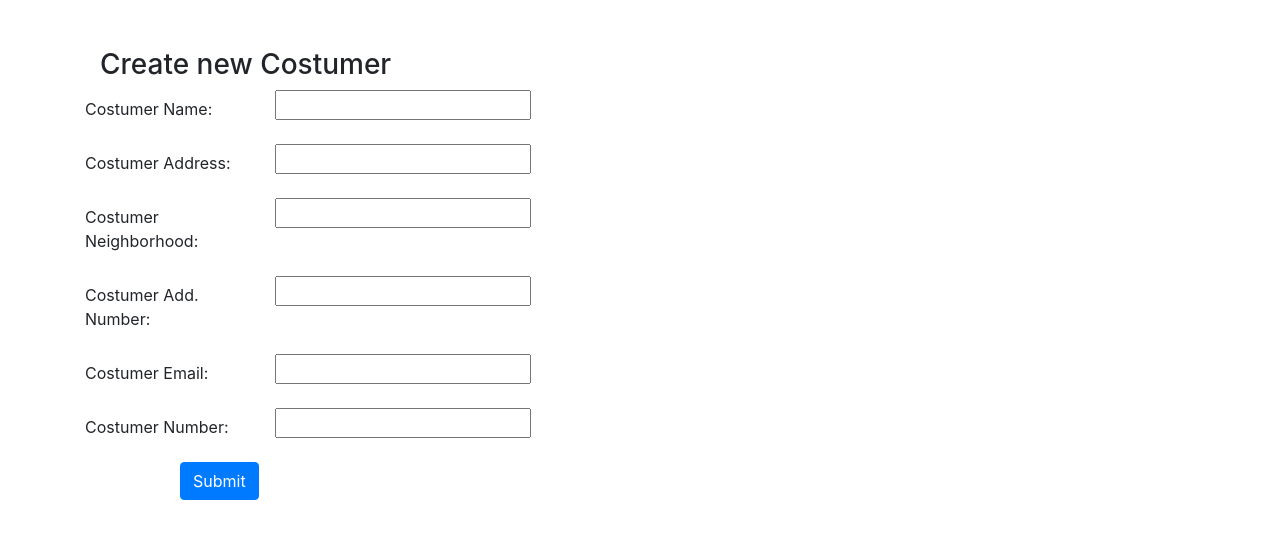
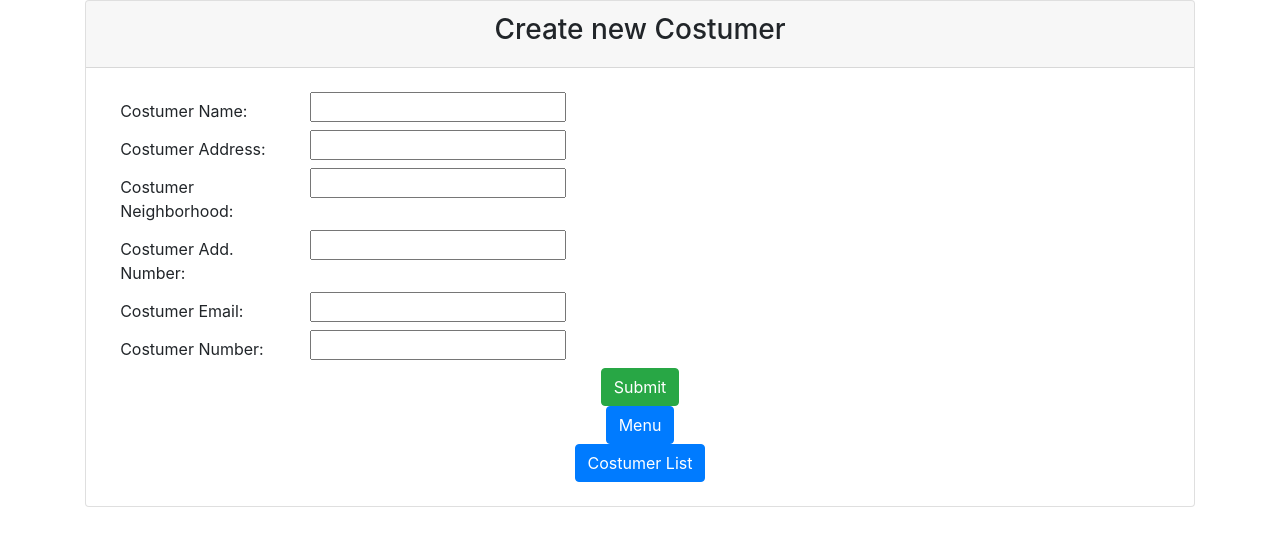
Before and after one commit to elmoamedeo/cesusctrab3, a Django app: page /costumer/ in a window 1280 px wide. Shown: the top 546 px of the page. Run offline with Django 3.2, Linux system fonts and the light colour scheme; some libraries are stand-ins or nearby versions.

Commit message:
Ajustes nos forms HTML e nova migration

```diff
--- a/trabalho3/models/product.py
+++ b/trabalho3/models/product.py
@@ -1,9 +1,11 @@
 from django.db import models
+from ..models import provider
 
 
 class Product(models.Model):
     name = models.CharField(max_length=100)
-    quantity = models.CharField(max_length=5)
+    quantity = models.IntegerField(max_length=5)
+    provider = models.ForeignKey(provider.Provider, on_delete=models.CASCADE, default='null')
 
     class Meta:
         db_table = "product"
--- a/trabalho3/static/css/style.css
+++ b/trabalho3/static/css/style.css
@@ -1,74 +1,3 @@
-body {
-    font: 12px/1.4 Verdana, Arial;
-    background: #eee;
-    height: 100%;
-    margin: 25px 0;
-    padding: 0
+label {
+    margin-left: 3%;
 }
-
-h1 {
-    font: 24px Georgia, Verdana;
-    margin: 0
-}
-
-h2 {
-    font-size: 12px;
-    font-weight: normal;
-    font-style: italic;
-    margin: 0 0 20px
-}
-
-p {
-    margin-top: 0
-}
-
-ul {
-    margin: 0;
-    padding-left: 20px
-}
-
-#testdiv {
-    width: 600px;
-    margin: 0 auto;
-    border: 1px solid #ccc;
-    padding: 20px 25px;
-    background: #fff
-}
-
-#tinybox {
-    position: absolute;
-    display: none;
-    padding: 10px;
-    background: #fff no-repeat 50% 50%;
-    border: 10px solid #e3e3e3;
-    z-index: 2000
-}
-
-#tinymask {
-    position: absolute;
-    display: none;
-    top: 0;
-    left: 0;
-    height: 100%;
-    width: 100%;
-    background: #000;
-    z-index: 1500
-}
-
-#tinycontent {
-    background: #fff
-}
-
-.button {
-    font: 14px Georgia, Verdana;
-    margin-bottom: 10px;
-    padding: 8px 10px 9px;
-    border: 1px solid #ccc;
-    background: #eee;
-    cursor: pointer
-}
-
-.button:hover {
-    border: 1px solid #bbb;
-    background: #e3e3e3
-}
--- a/trabalho3/templates/bill/list_bills.html
+++ b/trabalho3/templates/bill/list_bills.html
@@ -33,6 +33,7 @@
 </table>
 <br>
 <br>
-<center><a href="/bill/" class="btn btn-primary">Add New Record</a></center>
+<div style="text-align: center;"><a href="/bill/" class="btn btn-primary">Add New Record</a></div>
+<div style="text-align: center;"><a href="/" class="btn btn-primary">Menu</a></div>
 </body>
 </html>
--- a/trabalho3/templates/costumer/create_costumer.html
+++ b/trabalho3/templates/costumer/create_costumer.html
@@ -11,52 +11,56 @@
 <form method="POST" class="post-form" action="/costumer/">
     {% csrf_token %}
     <div class="container">
+        <div class="row justify-content-center">
+            <div class="form-group col-md-12 align-center">
+                <div class="card">
+                    <div class="card-header">
+                        <div style="text-align: center;"><h3>Create new Costumer</h3></div>
+                    </div>
                     <br>
-        <div class="form-group">
-            <label class="col-sm-1 col-form-label"></label>
-            <div class="col-sm-4">
-                <h3>Create new Costumer</h3>
-            </div>
-            <div class="form-group row">
+                    <div class="row">
                         <label class="col-sm-2 col-form-label">Costumer Name:</label>
                         <div class="col-sm-4">
                             {{ form.name }}
                         </div>
                     </div>
-            <div class="form-group row">
+                    <div class="row">
                         <label class="col-sm-2 col-form-label">Costumer Address:</label>
                         <div class="col-sm-4">
                             {{ form.address }}
                         </div>
                     </div>
-            <div class="form-group row">
+                    <div class="row">
                         <label class="col-sm-2 col-form-label">Costumer Neighborhood:</label>
                         <div class="col-sm-4">
                             {{ form.neighborhood }}
                         </div>
                     </div>
-            <div class="form-group row">
+                    <div class="row">
                         <label class="col-sm-2 col-form-label">Costumer Add. Number:</label>
                         <div class="col-sm-4">
                             {{ form.address_number }}
                         </div>
                     </div>
-            <div class="form-group row">
+                    <div class="row">
                         <label class="col-sm-2 col-form-label">Costumer Email:</label>
                         <div class="col-sm-4">
                             {{ form.email }}
                         </div>
                     </div>
-            <div class="form-group row">
+                    <div class="row">
                         <label class="col-sm-2 col-form-label">Costumer Number:</label>
                         <div class="col-sm-4">
                             {{ form.number }}
                         </div>
                     </div>
-            <div class="form-group row">
-                <label class="col-sm-1 col-form-label"></label>
-                <div class="col-sm-4">
-                    <button type="submit" class="btn btn-primary">Submit</button>
+                    <div style="text-align: center;">
+                        <button type="submit" class="btn btn-success">Submit</button>
+                        <div style="text-align: center;"><a href="/" class="btn btn-primary">Menu</a></div>
+                        <div style="text-align: center;"><a href="/costumer/list/costumers/" class="btn btn-primary">Costumer
+                            List</a></div>
+                    </div>
+                    <br>
                 </div>
             </div>
         </div>
--- a/trabalho3/templates/costumer/list_costumers.html
+++ b/trabalho3/templates/costumer/list_costumers.html
@@ -41,6 +41,7 @@
 </table>
 <br>
 <br>
-<center><a href="/costumer/" class="btn btn-primary">Add New Record</a></center>
+<div style="text-align: center;"><a href="/costumer/" class="btn btn-primary">Add New Record</a></div>
+<div style="text-align: center;"><a href="/" class="btn btn-primary">Menu</a></div>
 </body>
 </html>
--- a/trabalho3/templates/employee/list_employees.html
+++ b/trabalho3/templates/employee/list_employees.html
@@ -44,5 +44,6 @@
 <br>
 <br>
 <div style="text-align: center;"><a href="/employee/" class="btn btn-primary">Add New Record</a></div>
+<div style="text-align: center;"><a href="/" class="btn btn-primary">Menu</a></div>
 </body>
 </html>
--- a/trabalho3/templates/product/list_products.html
+++ b/trabalho3/templates/product/list_products.html
@@ -14,6 +14,7 @@
         <th>Product ID</th>
         <th>Product Name</th>
         <th>Product Quantity</th>
+        <th>Product Provider</th>
         <th>Actions</th>
     </tr>
     </thead>
@@ -23,6 +24,7 @@
             <td>{{ product.id }}</td>
             <td>{{ product.name }}</td>
             <td>{{ product.quantity }}</td>
+            <td>{{ product.provider }}</td>
             <td>
                 <a href="/product/update/{{ product.id }}"><span class="glyphicon glyphicon-pencil">Edit</span></a>
                 <a href="/product/delete/{{ product.id }}">Delete</a>
@@ -33,6 +35,7 @@
 </table>
 <br>
 <br>
-<center><a href="/product/" class="btn btn-primary">Add New Record</a></center>
+<div style="text-align: center;"><a href="/product/" class="btn btn-primary">Add New Record</a></div>
+<div style="text-align: center;"><a href="/" class="btn btn-primary">Menu</a></div>
 </body>
 </html>
--- a/trabalho3/templates/provider/list_providers.html
+++ b/trabalho3/templates/provider/list_providers.html
@@ -36,5 +36,6 @@
 <br>
 <br>
 <div style="text-align: center;"><a href="/provider/" class="btn btn-primary">Add New Record</a></div>
+<div style="text-align: center;"><a href="/" class="btn btn-primary">Menu</a></div>
 </body>
 </html>
```
Also changed, not shown: trabalho3/templates/bill/create_bill.html (+20 -11 lines), trabalho3/templates/employee/create_employee.html (+20 -16 lines), trabalho3/templates/index.html (+8 -6 lines), trabalho3/templates/product/create_product.html (+21 -9 lines), trabalho3/templates/provider/create_provider.html (+16 -11 lines), trabalho3/migrations/0001_initial.py. Lines whose indentation alone changed are shown as unchanged.
